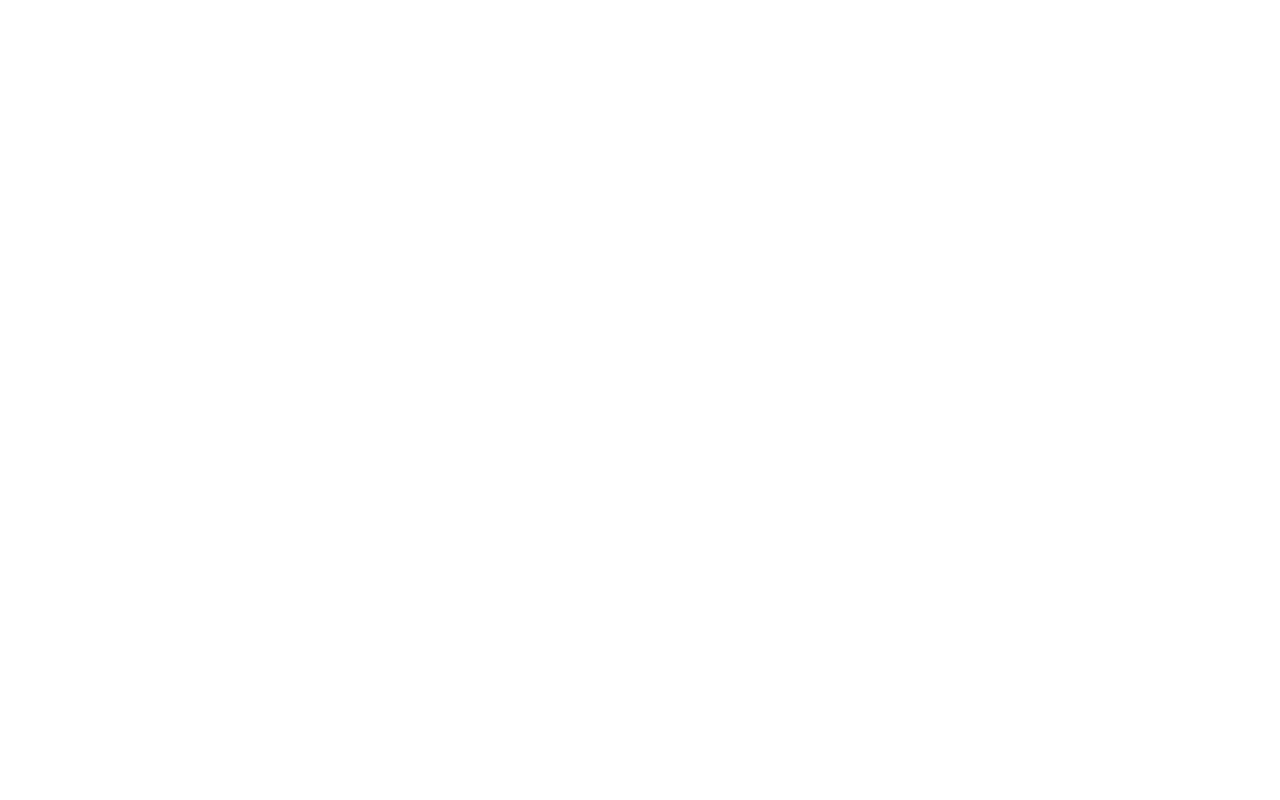
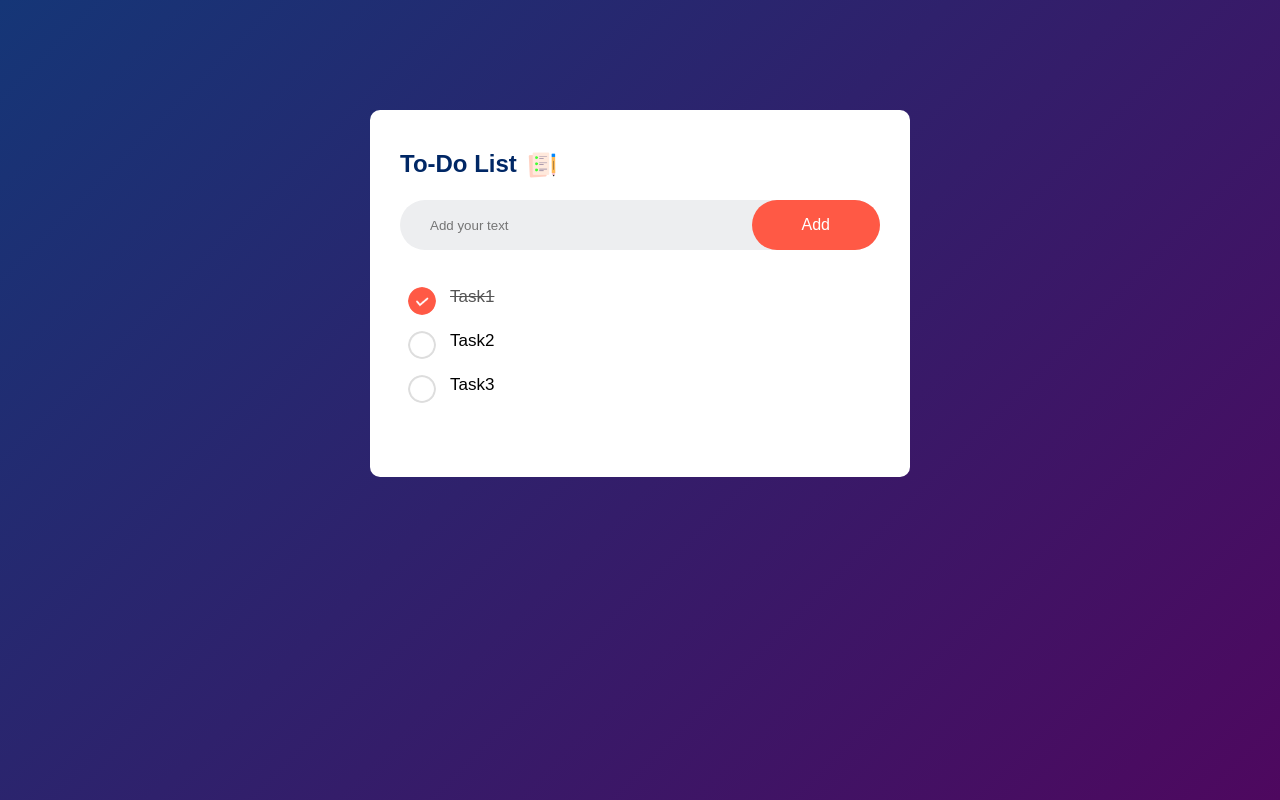
Before and after one commit to Sidhu00001/To-do-list, a plain HTML site: page index.html in a window 1280 px wide. Drawn offline with Linux system fonts and the light colour scheme.

Commit message:
completed almost Html and Css work

```diff
--- a/index.css
+++ b/index.css
@@ -0,0 +1,84 @@
+*{
+    margin:0;
+    padding:0;
+    font-family:'poppins',sans-serif;
+    box-sizing: border-box;
+}
+.container{
+    width:100%;
+    min-height:100vh;
+    background:linear-gradient(135deg,#153677,#4e085f);
+    padding:10px;
+}
+.todo-app{
+width:100%;
+max-width:540px;
+background:#fff;
+margin:100px auto 20px;
+padding:40px 30px 70px;
+border-radius:10px ;
+}
+.todo-app h2{
+    color:#002765;
+    display:flex;
+    align-items:20px;
+    margin-bottom:20px;
+}
+.todo-app h2 img{
+    width:30px;
+    margin-left:10px;
+}
+.row{
+    display:flex;
+    align-items:center;
+    justify-content:space-between;
+background:#edeef0;
+border-radius:30px;
+padding-left:20px;
+margin-bottom:25px;
+}
+input{
+    flex:1;
+    border:none;
+    outline:none;
+    background:transparent;
+    padding:10px;
+
+}
+button{
+    border:none;
+    outline:none;
+    background:#ff5945;
+    padding:16px 50px;
+    color:#fff;
+    font-size:16px;
+    cursor:pointer;
+    border-radius:40px;
+}
+ul li{
+    list-style:none;
+    font-size:17px;
+    padding:12px 8px 12px 50px;
+    user-select:none;
+    cursor:pointer;
+    position: relative;
+}
+ul li::before{
+content:'';
+position:absolute;
+height:28px;
+width: 28px;
+border-radius:50%;
+background-image: url(./To-Do-Img/images/unchecked.png);
+background-size:cover;
+background-position:center;
+top:12px;
+left:8px;
+}
+ul li.checked{
+    color:#555;
+    text-decoration: line-through;
+}
+ul li.checked::before{
+    background-image: url(./To-Do-Img/images/checked.png);
+}
--- a/index.html
+++ b/index.html
@@ -3,10 +3,26 @@
 <head>
     <meta charset="UTF-8">
     <meta name="viewport" content="width=device-width, initial-scale=1.0">
+    <title>To do list </title>
     <link rel="stylesheet" href="./index.css">
-    <title>To do list </title>
+
 </head>
 <body>
+    <div class="container">
+       <div class="todo-app">
+        <h2>To-Do List <img src="./To-Do-Img/images/icon.png"></h2>
+        <div class="row">
+            <input type="text" id="input-box" placeholder="Add your text">
+            <button> Add</button>
+        </div>
+        <ul id="list-container">
+            <li class="checked">Task1</li>
+            <li>Task2</li>
+            <li>Task3</li>
+        </ul>
+       </div>
+
+    </div>
     <script src="index.js"></script>
 </body>
 </html>
--- a/index.js
+++ b/index.js
@@ -0,0 +1 @@
+console.log("siddharth");
```
Also changed, not shown: To-Do-Img/images/checked.png (added), To-Do-Img/images/icon.png (added), To-Do-Img/images/unchecked.png (added).
